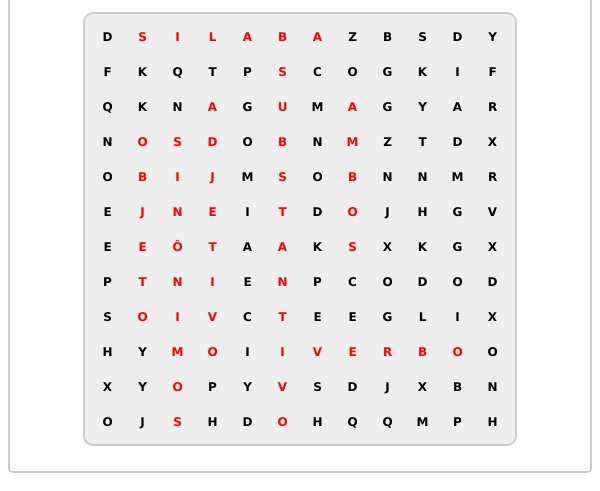
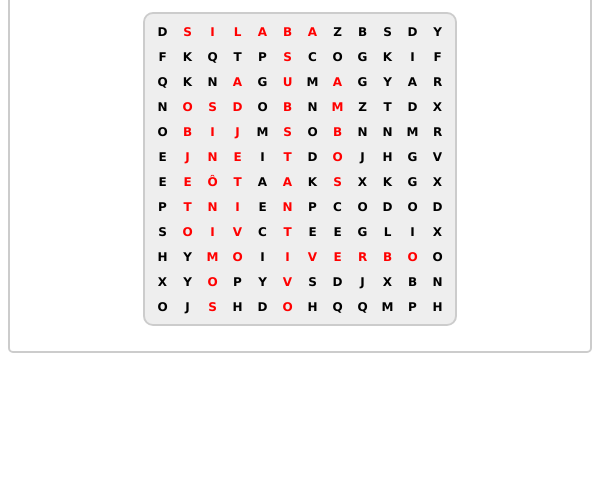
Before and after one commit to renansouz/Prototype-WordSearch, a plain HTML site: page Word-Search/index.html in a window 600 px wide. Shown: the part 333-824 px from the top of the page. After the commit the page ends 800 px from the top, so only its background shows below. Drawn offline with Linux system fonts and the light colour scheme.

Commit message:
Reduzido

```diff
--- a/Word-Search/style.css
+++ b/Word-Search/style.css
@@ -100,7 +100,7 @@ body{
     border: 2px solid #ccc;
     background-color: #eee;
     padding: 5px;
-    width: min(70vw, 70vh);
+    width: min(50vw, 50vh);
     height: min(70vw, 70vh);
     margin: auto;
   }
@@ -167,3 +167,10 @@ body{
   .form-cadastrar-palavra{
     width: 100%;
   }
+
+  @media (min-width: 500px) and (max-width: 700px) {
+    .grid-caca-palavras{
+      width: min(50vw, 50vh);
+      height: min(50vw, 50vh);
+    }
+  }
```
